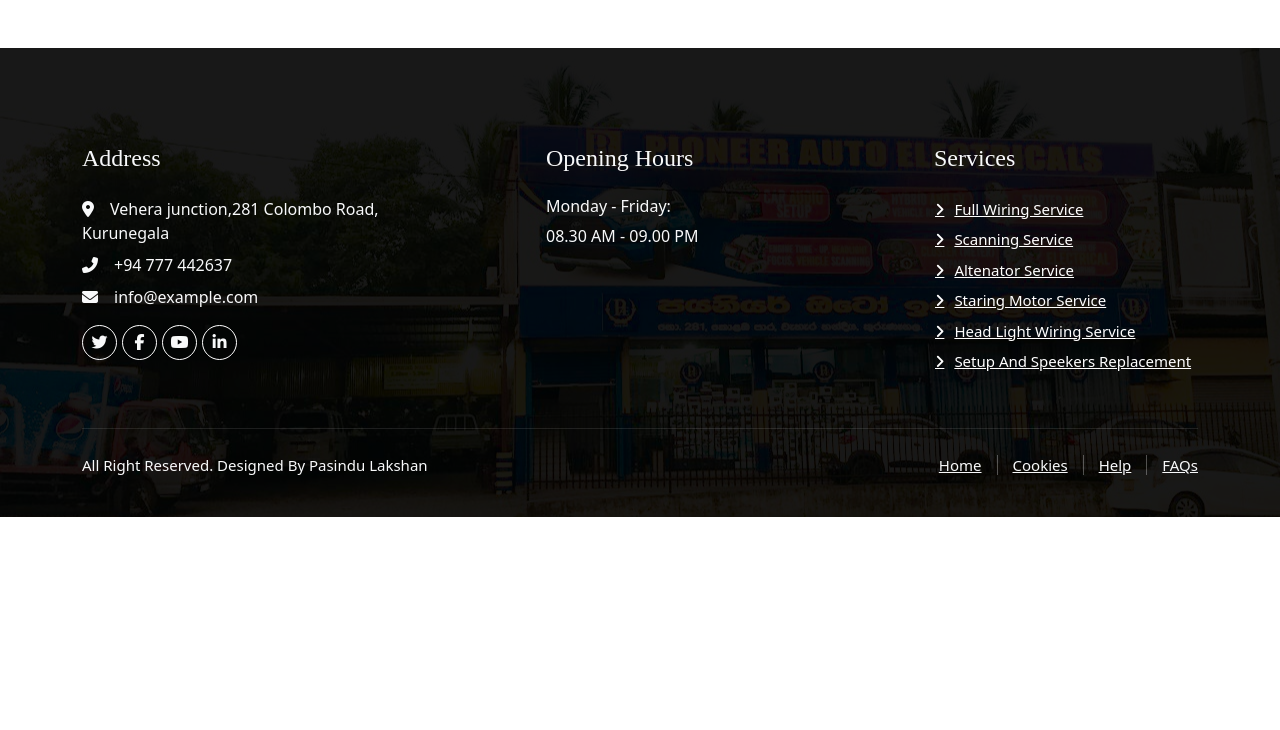
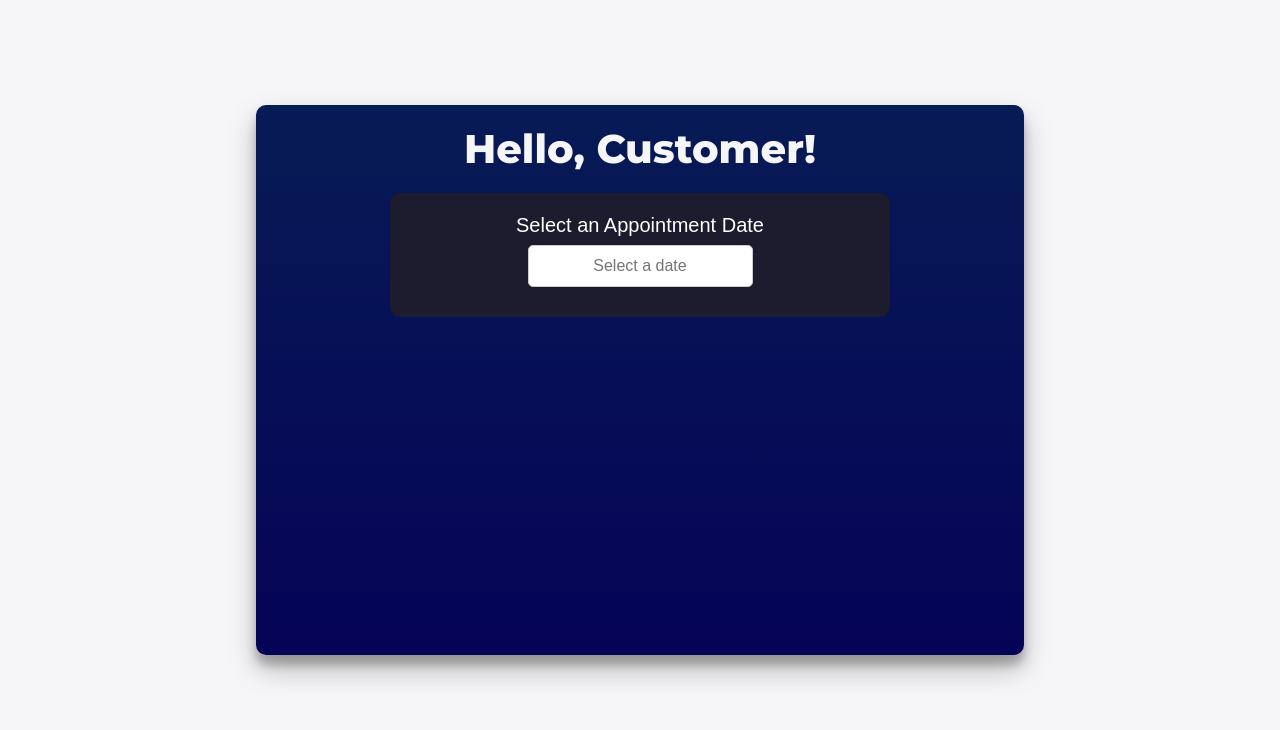
Before and after one commit to PasinduLakshanDSE/Car-Service-Booking-System, a React (Create React App) app in the folder client/: page /Booking in a window 1280 px wide. Shown: the top 730 px of the page. Built offline with nearby package versions, Linux system fonts and the light colour scheme.

Commit message:
bookingdata

```diff
--- a/client/package.json
+++ b/client/package.json
@@ -20,6 +20,7 @@
     "react": "^18.3.1",
     "react-bootstrap": "^2.10.5",
     "react-countup": "^6.5.3",
+    "react-datepicker": "^7.5.0",
     "react-dom": "^18.3.1",
     "react-owl-carousel": "^2.3.3",
     "react-router-dom": "^6.26.2",
--- a/client/src/App.js
+++ b/client/src/App.js
@@ -24,17 +24,22 @@ import Products from './Compornents/Pages/Products/Products';
 import Log from './Compornents/SignIn_SignUp/Log';
 import SignInForm from './Compornents/SignIn_SignUp/SignIn';
 import SignUpForm from './Compornents/SignIn_SignUp/SignUp';
+import Booking from './Compornents/BookingFrom/Booking';
 
 function App() {
   const location = useLocation();  // Get the current route location
 
-  // List routes where NavBar and Footer should not appear
-  const noNavFooterRoutes = ['/Log'];
+   // Combine all routes where NavBar and Footer should not appear
+   const noNavFooterRoutes = ['/Log', '/Booking'];
+
+   // Check if the current route matches any in the list
+   const shouldHideNavFooter = noNavFooterRoutes.includes(location.pathname);
+
 
   return (
     <div className="App">
-      {/* Render NavBar only if the current route is not '/LoginForm' */}
-      {!noNavFooterRoutes.includes(location.pathname) && <NavBar />}
+       {/* Conditionally render NavBar */}
+       {!shouldHideNavFooter && <NavBar />}
 
       <Routes>
         <Route path="/" element={<Home />} />
@@ -51,10 +56,11 @@ function App() {
         <Route path="/Log" element={<Log/>} />
         <Route path='/SignInForm' element={<SignInForm/>}/>
         <Route path='/SignUpForm' element={<SignUpForm/>}/>
+        <Route path='/Booking' element={<Booking/>}/>
       </Routes>
 
-      {/* Render Footer only if the current route is not '/LoginForm' */}
-      {!noNavFooterRoutes.includes(location.pathname) && <Footer />}
+       {/* Conditionally render Footer */}
+       {!shouldHideNavFooter && <Footer />}
     </div>
   );
 }
--- /dev/null
+++ b/client/src/Compornents/BookingFrom/Booking.jsx
@@ -0,0 +1,92 @@
+import React,{useState} from "react";
+
+import './booking.css'
+import DatePicker from "react-datepicker";
+import "react-datepicker/dist/react-datepicker.css";
+
+
+
+
+
+const Booking = () =>{
+
+    const [selectedDate, setSelectedDate] = useState(null);
+  const [selectedTime, setSelectedTime] = useState(null);
+  const timeSlots = ["3:30 AM", "4:30 AM", "5:30 AM", "8:30 AM", "9:30 AM", "10:30 AM"];
+
+  const handleCancelSelection = () => {
+    setSelectedDate(null);
+    setSelectedTime(null);
+  };
+
+
+    return(
+        <div className="bookmain" >
+            <div className="maincontainer">
+                <h1 className="title">Hello, Customer!</h1>
+
+                <div className="appointment-picker">
+      <h5>Select an Appointment Date</h5>
+      <div className="date-time-selector">
+        {/* Date Picker */}
+        <DatePicker
+          selected={selectedDate}
+          onChange={(date) => setSelectedDate(date)}
+          dateFormat="MM/dd/yyyy"
+          className="date-picker"
+          placeholderText="Select a date"
+        />
+
+        {/* Display Selected Date */}
+        {selectedDate && (
+          <div className="selected-date">
+            {selectedDate.toLocaleDateString("en-US", {
+              weekday: "long",
+              month: "long",
+              day: "numeric",
+            })}
+          </div>
+        )}
+
+        {/* Time Slots */}
+        {selectedDate && (
+          <div className="time-slots">
+            {timeSlots.map((time, index) => (
+              <button
+                key={index}
+                className={`time-slot ${selectedTime === time ? "selected" : ""}`}
+                onClick={() => setSelectedTime(time)}
+              >
+                {time}
+              </button>
+            ))}
+          </div>
+        )}
+      </div>
+
+      {/* Selected Time Section */}
+      {selectedTime && (
+        <div className="selected-time-section">
+          <p>
+            Selected Time: {selectedTime},{" "}
+            {selectedDate?.toLocaleDateString("en-US", {
+              weekday: "long",
+              month: "long",
+              day: "numeric",
+              year: "numeric",
+            })}
+          </p>
+          <button className="cancel-button" onClick={handleCancelSelection}>
+            Cancel Selection
+          </button>
+        </div>
+      )}
+    </div>
+
+            </div>
+        </div>
+    )
+
+}
+
+export default Booking;
--- /dev/null
+++ b/client/src/Compornents/BookingFrom/booking.css
@@ -0,0 +1,102 @@
+@import url("https://fonts.googleapis.com/css?family=Montserrat:400,800");
+
+
+.bookmain{
+    background: #f6f5f7;
+    display: flex;
+    justify-content: center;
+    align-items: center;
+    flex-direction: column;
+    font-family: "Montserrat", sans-serif;
+    height: 100vh;
+    margin: -20px 0 50px;
+}
+
+.maincontainer {
+    border-radius: 10px;
+    box-shadow: 0 14px 28px rgba(0, 0, 0, 0.25), 0 10px 10px rgba(0, 0, 0, 0.22);
+    position: relative;
+    overflow: hidden;
+    width: 768px;
+    max-width: 100%;
+    min-height: 550px;
+    background: linear-gradient(#071b55, #050357); /* Corrected this line */
+}
+
+.title {
+    font-weight: bold;
+    margin: 20px;
+    color: #f6f5f7;
+
+  }
+
+  .appointment-picker {
+    font-family: Arial, sans-serif;
+    color: #fff;
+    background-color: #1c1c2e;
+    padding: 20px;
+    border-radius: 10px;
+    max-width: 500px;
+    margin: auto;
+  }
+
+  .date-time-selector {
+    display: flex;
+    flex-direction: column;
+    align-items: center;
+  }
+
+  .date-picker {
+    padding: 8px;
+    border-radius: 5px;
+    border: 1px solid #ccc;
+    margin-bottom: 10px;
+    width: 100%;
+    text-align: center;
+  }
+
+  .time-slots {
+    display: flex;
+    flex-wrap: wrap;
+    gap: 10px;
+    justify-content: center;
+  }
+
+  .time-slot {
+    padding: 10px 15px;
+    background-color: #323a56;
+    border: none;
+    border-radius: 5px;
+    color: #fff;
+    cursor: pointer;
+    transition: 0.3s;
+  }
+
+  .time-slot:hover {
+    background-color: #3b4b79;
+  }
+
+  .time-slot.selected {
+    background-color: #006eff;
+  }
+
+  .selected-time-section {
+    margin-top: 20px;
+    padding: 15px;
+    background-color: #2d3c62;
+    border-radius: 5px;
+  }
+
+  .cancel-button {
+    padding: 10px 15px;
+    background-color: #006eff;
+    border: none;
+    border-radius: 5px;
+    color: #fff;
+    cursor: pointer;
+    transition: 0.3s;
+  }
+
+  .cancel-button:hover {
+    background-color: #8ac9e2;
+  }
--- a/client/src/Compornents/NavBar.jsx
+++ b/client/src/Compornents/NavBar.jsx
@@ -62,7 +62,7 @@ const NavBar = () => {
   };
 
   const handleBookClick = () => {
-    navigate('/LoginForm'); // Redirect to booking form page
+    navigate('/Booking'); // Redirect to booking form page
   };
 
   const handleLogout = () => {
```
Also changed, not shown: 1 other file (tests, documents, lock files or other folders).
